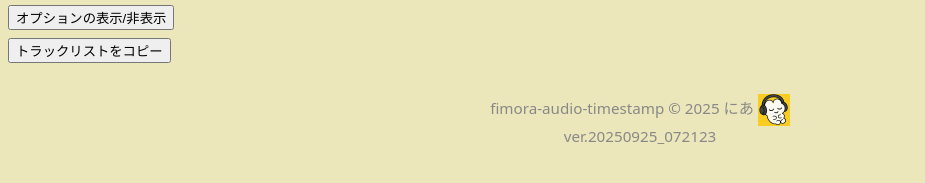
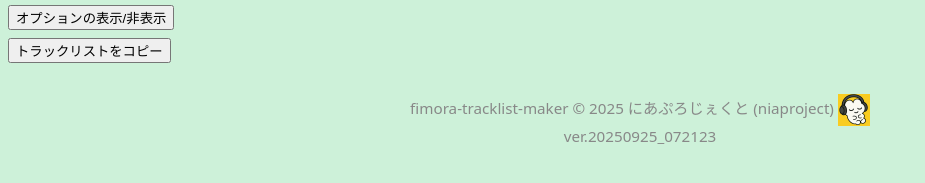
Before and after one commit to niaproject/filmora-tracklist-maker, a plain HTML site: page index.html in a window 1280 px wide. Shown: the part 165-348 px from the top of the page, without its empty margins (0-925 px from the left). Drawn offline with nearby package versions, Linux system fonts and the light colour scheme.

Commit message:
footerににあぷろじぇくとを追加

```diff
--- a/css/style.css
+++ b/css/style.css
@@ -9,7 +9,7 @@
 /* .hidden クラスは不要になったため削除 */
 body {
     font-family: system-ui, -apple-system, Segoe UI, Roboto, sans-serif;
-    background: #ebe7bb;
+    background: #cdf1d9;
     min-height: 100vh;
     position: relative;
 }
@@ -22,7 +22,7 @@ li {
     cursor: grab; user-select: none;
 }
 li.data-row {
-    background: #dfd782;
+    background: #dfba82;
 }
 .header {
     background: #d5d7db;
--- a/index.html
+++ b/index.html
@@ -44,7 +44,7 @@
     <ul id="fileList"></ul>
 
     <footer>
-        fimora-audio-timestamp &copy; 2025 にあ
+        fimora-tracklist-maker &copy; 2025 にあぷろじぇくと (niaproject)
         <img src="images/icon_128.png" alt="icon" width="32" height="32" style="vertical-align:middle;"><br />
         ver.20250925_072123
 
```
